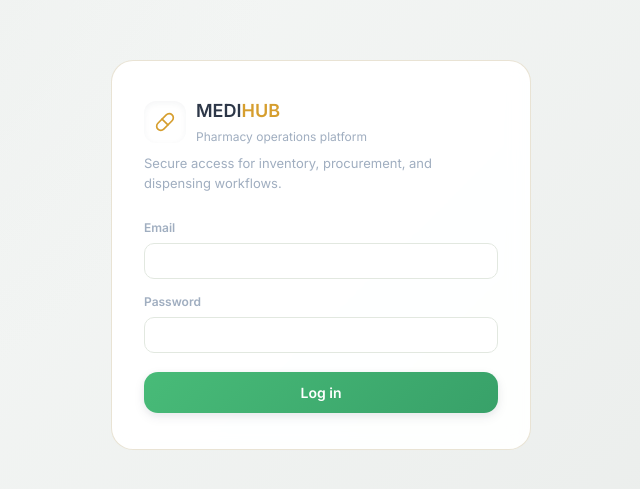
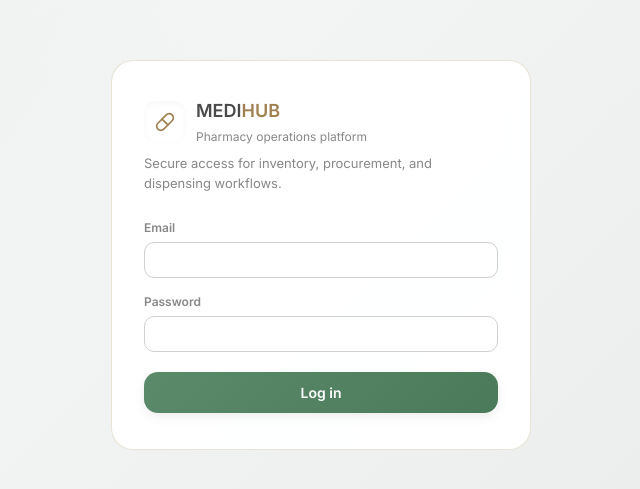
Before and after one commit to vi999z/medihub, a React (Vite) app in the folder client/: page /login in a window 1280 px wide. Shown: the part 145-634 px from the top of the page, without its empty margins (319-959 px from the left). Built offline with nearby package versions, Linux system fonts and the light colour scheme.

Commit message:
ui eyesore issue

```diff
--- a/client/src/pages/Medicines.jsx
+++ b/client/src/pages/Medicines.jsx
@@ -514,7 +514,6 @@ export default function Medicines() {
                         {user.role === 'admin' && <th>Actions</th>}
                       </tr>
                     </thead>
-                    <StaggeredList staggerDelay={0.03}>
                     <tbody>
                       {items.map((m) => {
                         const state = stockStateOf(m);
@@ -548,7 +547,6 @@ export default function Medicines() {
                         );
                       })}
                     </tbody>
-                    </StaggeredList>
                   </table>
                 </div>
               )}
--- a/client/src/styles/theme.css
+++ b/client/src/styles/theme.css
@@ -1,33 +1,33 @@
 :root {
-  --bg-app: #f8faf9;
-  --bg-subtle: #e8ebe9;
-  --bg-hover: #d4dcd6;
-  --bg-error: #fef2f2;
-  --surface: #ffffff;
-  --surface-strong: #f8faf9;
-  --ink: #2d3748;
-  --ink-soft: #718096;
-  --amber: #d69e2e;
-  --amber-tint: #fefcbf;
-  --teal: #38a169;
-  --teal-light: #c6f6d5;
-  --green: #2f855a;
-  --green-tint: #c6f6d5;
-  --gold: #d69e2e;
-  --gold-tint: #fefcbf;
-  --red: #c53030;
-  --red-tint: #fed7d7;
-  --error: #c53030;
-  --warning: #d69e2e;
-  --success: #2f855a;
-  --steel: #a0aec0;
-  --border: #e2e8e0;
-  --shadow-sm: 0 2px 8px rgba(45, 55, 72, 0.06), 0 1px 4px rgba(45, 55, 72, 0.03);
-  --shadow-md: 0 4px 12px rgba(45, 55, 72, 0.08), 0 2px 6px rgba(45, 55, 72, 0.05);
-  --shadow-lg: 0 8px 20px rgba(45, 55, 72, 0.1), 0 4px 10px rgba(45, 55, 72, 0.06);
-  --shadow-xl: 0 12px 28px rgba(45, 55, 72, 0.12), 0 6px 14px rgba(45, 55, 72, 0.08);
-  --shadow-2xl: 0 16px 36px rgba(45, 55, 72, 0.14), 0 8px 18px rgba(45, 55, 72, 0.1);
-  --shadow-inner: inset 0 2px 6px rgba(45, 55, 72, 0.05);
+  --bg-app: #f5f5f5;
+  --bg-subtle: #e5e5e5;
+  --bg-hover: #d0d0d0;
+  --bg-error: #faf5f5;
+  --surface: #fafafa;
+  --surface-strong: #f5f5f5;
+  --ink: #4a4a4a;
+  --ink-soft: #6b6b6b;
+  --amber: #a08050;
+  --amber-tint: #f0e8d0;
+  --teal: #5a8a6a;
+  --teal-light: #d0e0d0;
+  --green: #5a7a5a;
+  --green-tint: #d0e0d0;
+  --gold: #a08050;
+  --gold-tint: #f0e8d0;
+  --red: #8b5a5a;
+  --red-tint: #f0e0e0;
+  --error: #8b5a5a;
+  --warning: #a08050;
+  --success: #5a7a5a;
+  --steel: #888888;
+  --border: #d0d0d0;
+  --shadow-sm: 0 2px 8px rgba(74, 74, 74, 0.05), 0 1px 4px rgba(74, 74, 74, 0.03);
+  --shadow-md: 0 4px 12px rgba(74, 74, 74, 0.07), 0 2px 6px rgba(74, 74, 74, 0.04);
+  --shadow-lg: 0 8px 20px rgba(74, 74, 74, 0.09), 0 4px 10px rgba(74, 74, 74, 0.05);
+  --shadow-xl: 0 12px 28px rgba(74, 74, 74, 0.11), 0 6px 14px rgba(74, 74, 74, 0.07);
+  --shadow-2xl: 0 16px 36px rgba(74, 74, 74, 0.13), 0 8px 18px rgba(74, 74, 74, 0.09);
+  --shadow-inner: inset 0 2px 6px rgba(74, 74, 74, 0.04);
   --radius-sm: 10px;
   --radius: 14px;
   --radius-lg: 18px;
@@ -38,18 +38,18 @@
   --font-mono: 'JetBrains Mono', 'SF Mono', 'Consolas', monospace;
 
   /* Pastel KPI card colors */
-  --kpi-green: #d1eadd;
-  --kpi-mint: #c3e6cb;
-  --kpi-pink: #f5d0d5;
-  --kpi-lavender: #e0d5f0;
-  --kpi-blue: #d5e5f5;
-  --kpi-yellow: #f5f0d0;
-  --kpi-coral: #f5e0d0;
+  --kpi-green: #c8d8c8;
+  --kpi-mint: #c0d8c0;
+  --kpi-pink: #e8d0d0;
+  --kpi-lavender: #d8d0e8;
+  --kpi-blue: #d0d8e8;
+  --kpi-yellow: #e8e0c8;
+  --kpi-coral: #e8d0c0;
 
   /* Accent gradients */
-  --gradient-primary: linear-gradient(135deg, #48bb78 0%, #38a169 100%);
-  --gradient-amber: linear-gradient(135deg, #d69e2e 0%, #b7791f 100%);
-  --gradient-success: linear-gradient(135deg, #2f855a 0%, #276749 100%);
+  --gradient-primary: linear-gradient(135deg, #5a8a6a 0%, #4a7a5a 100%);
+  --gradient-amber: linear-gradient(135deg, #a08050 0%, #806040 100%);
+  --gradient-success: linear-gradient(135deg, #5a7a5a 0%, #4a6a4a 100%);
 }
 
 * { box-sizing: border-box; }
```
Lines whose indentation alone changed are shown as unchanged.
